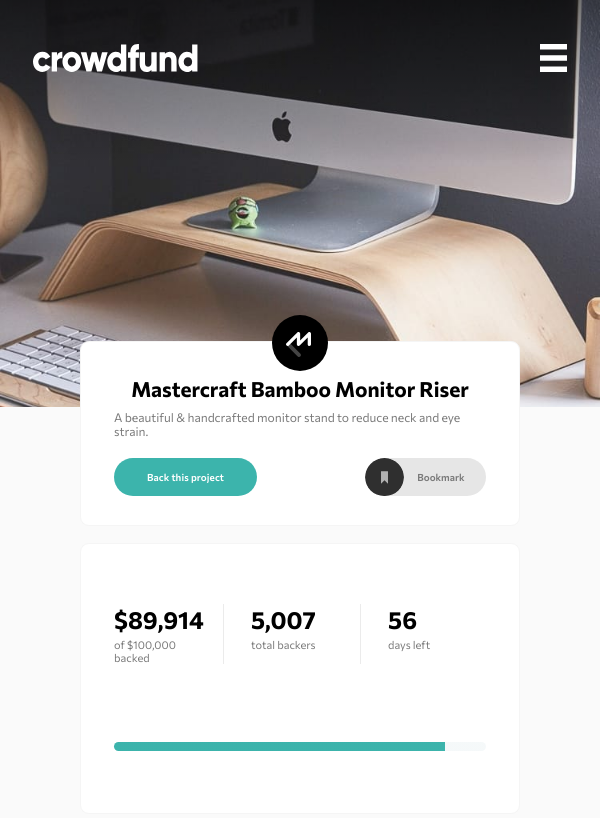
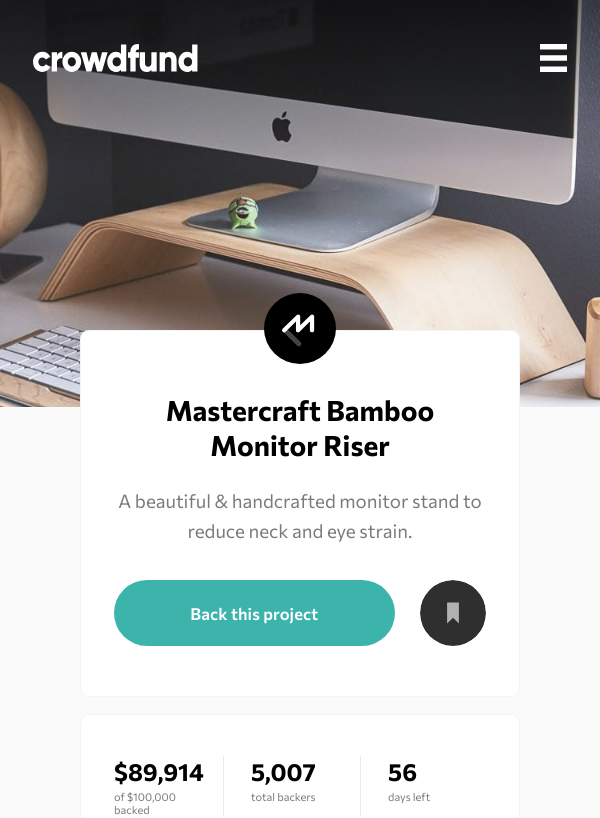
Before and after one commit to 0-BSCode/crowdfunding-product-page, a React (Create React App) app: page / in a window 600 px wide. Shown: the top 818 px of the page. Built offline with nearby package versions, Linux system fonts and the light colour scheme.

Commit message:
Finished mobile design for title component

```diff
--- a/src/assets/styles/styles.css
+++ b/src/assets/styles/styles.css
@@ -742,5 +742,54 @@
     width: 40rem;
     height: 143rem;
     grid-template-rows: 12fr 17.6fr 70.4fr;
+    top: -7rem;
+  }
+
+  .title {
+    padding-top: 5.5rem;
+    padding-bottom: 4.5rem;
+  }
+  .title__logo {
+    top: -3.5rem;
+    width: 6.5rem;
+    height: 6.5rem;
+  }
+  .title__heading, .title__subheading {
+    text-align: center;
+  }
+  .title__heading {
+    font-size: 2.55rem;
+  }
+  .title__subheading {
+    padding-top: 2rem;
+    font-size: 1.7rem;
+    line-height: 2.8rem;
+  }
+  .title__btn-list {
+    padding-top: 3rem;
+  }
+  .title__btn, .title__bookmark {
+    height: 6rem;
+  }
+  .title__btn {
+    width: 25.5rem;
+    border-radius: 5rem;
+    font-size: 1.5rem;
+  }
+  .title__bookmark {
+    width: 6rem;
+  }
+  .title__toggle {
+    border-radius: 50%;
+  }
+  .title__toggle::before {
+    width: 6rem;
+    height: 6rem;
+  }
+  .title__toggle::after {
+    content: "";
+  }
+  .title__bookmark input:checked + .title__toggle::after {
+    content: "";
   }
 }/*# sourceMappingURL=styles.css.map */
--- a/src/assets/styles/styles.scss
+++ b/src/assets/styles/styles.scss
@@ -820,5 +820,68 @@
         width: 40rem;
         height: 143rem;
         grid-template-rows: 12fr 17.6fr 70.4fr;
+        top: -7rem;
+    }
+
+    .title {
+        padding-top: 5.5rem;
+        padding-bottom: 4.5rem;
+
+        &__logo {
+            top: -3.5rem;
+            width: 6.5rem;
+            height: 6.5rem;
+        }
+
+        &__heading,
+        &__subheading {
+            text-align: center;
+        }
+
+        &__heading {
+            font-size: 2.55rem;
+        }
+
+        &__subheading {
+            padding-top: 2rem;
+            font-size: 1.7rem;
+            line-height: 2.8rem;
+        }
+
+        &__btn-list {
+            padding-top: 3rem;
+        }
+
+        &__btn,
+        &__bookmark {
+            height: 6rem;
+        }
+
+        &__btn {
+            width: 25.5rem;
+            border-radius: 5rem;
+            font-size: 1.5rem;
+        }
+
+        &__bookmark {
+            width: 6rem;
+        }
+
+        &__toggle {
+            border-radius: 50%;
+
+            &::before {
+                width: 6rem;
+                height: 6rem;
+            }
+
+            &::after {
+                content: "";
+            }
+        }
+
+        &__bookmark input:checked + &__toggle::after {
+            content: "";
+        }
     }
 }
```
Also changed, not shown: 1 other file (tests, documents, lock files or other folders).
